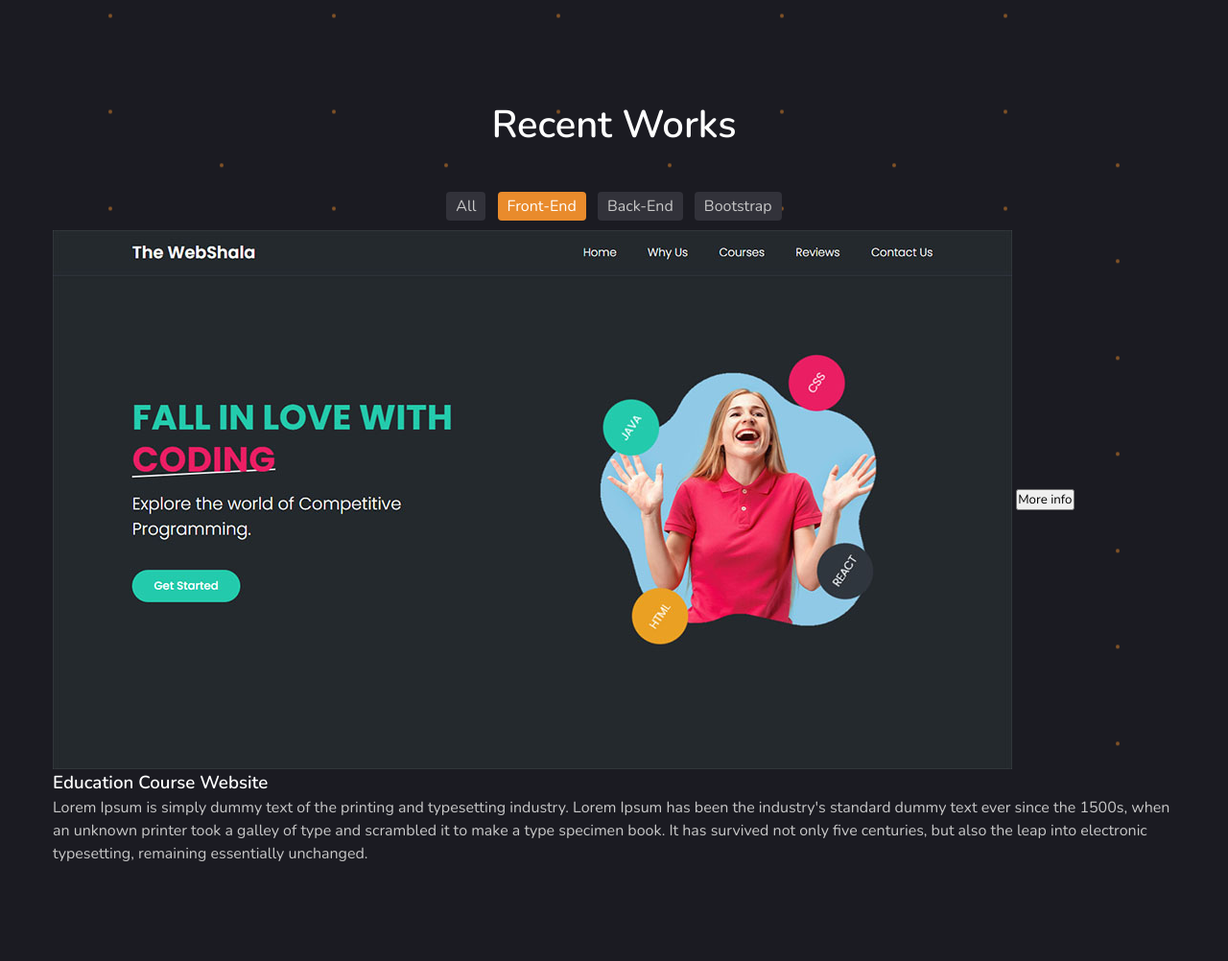
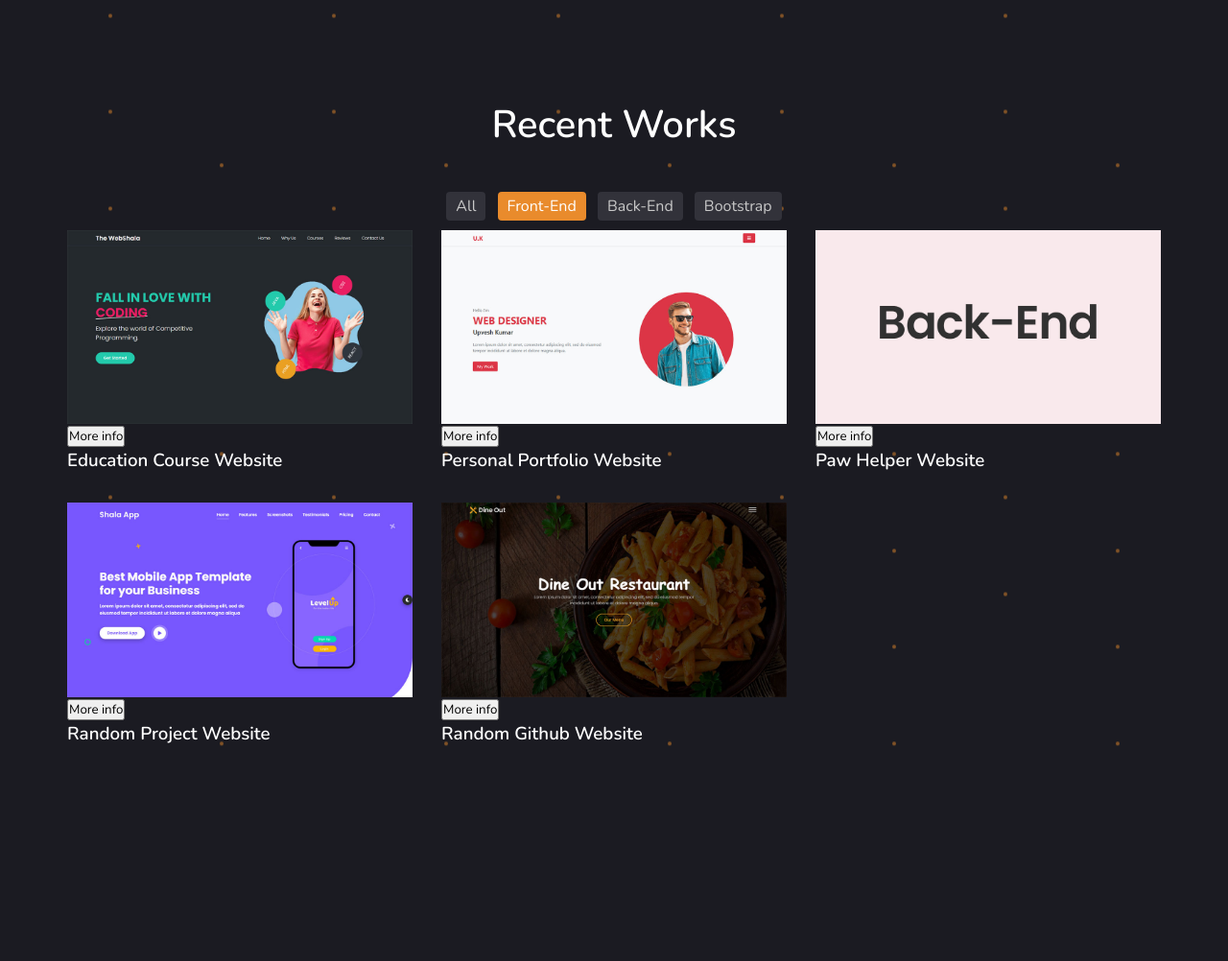
Before and after one commit to debodyuti1/portfolio-1, a PHP site: page / in a window 1280 px wide. Shown: the whole page at 96% size. After the commit the page ends 778 px from the top, so only its background shows below. Run offline with PHP 8.4, Linux system fonts and the light colour scheme.

Commit message:
Photos & Buttons added

```diff
--- a/css/style.css
+++ b/css/style.css
@@ -271,3 +271,15 @@ Portfolio Section
     color: var(--white);
     cursor: auto;
 }
+
+.portfolio-item{
+    width: calc((100% / 3) - 30px) ;
+    margin: 0 15px 30px;
+}
+.portfolio-item img{
+    width: 100%;
+}
+
+.portfolio-item-details{
+    display: none;
+}
--- a/index.html
+++ b/index.html
@@ -72,26 +72,97 @@
                             <p>Lorem Ipsum is simply dummy text of the printing and typesetting industry. Lorem Ipsum has been the industry's standard dummy text ever since the 1500s, when an unknown printer took a galley of type and scrambled it to make a type specimen book. It has survived not only five centuries, but also the leap into electronic typesetting, remaining essentially unchanged.</p>
                         </div>
                         <div class="general-info">
-                            <p></p>
+                            <p>Created - <span>4 December 2020</span></p>
+                            <p>Technologies Used - <span>HTML, CSS, Javascript</span></p>
+                            <p>Role - <span>Frontend Developer</span></p>
+                            <p>View Online - <span><a href="#" target="blank">www.domain.com</a></span></p>
                         </div>
                     </div>
                 </div>
                 <!-- Portfolio Item END -->
 
                 <!-- Portfolio Item START -->
-                <div class="portfolio-item" data-catagory="front-end,bootstrap"></div>
+                <div class="portfolio-item" data-catagory="front-end,bootstrap">
+                    <div class="portfolio-item-thumbnail">
+                        <img src="img/portfolio/2.jpg" alt="Thumbnail">
+                        <button type="button" class="btn more-info-btn">More info</button>
+                    </div>
+                    <h3 class="portfolio-item-title">Personal Portfolio Website</h3>
+                    <div class="portfolio-item-details">
+                        <div class="description">
+                            <p>Lorem Ipsum is simply dummy text of the printing and typesetting industry. Lorem Ipsum has been the industry's standard dummy text ever since the 1500s, when an unknown printer took a galley of type and scrambled it to make a type specimen book. It has survived not only five centuries, but also the leap into electronic typesetting, remaining essentially unchanged.</p>
+                        </div>
+                        <div class="general-info">
+                            <p>Created - <span>4 December 2020</span></p>
+                            <p>Technologies Used - <span>HTML, CSS, Javascript</span></p>
+                            <p>Role - <span>Developer</span></p>
+                            <p>View Online - <span><a href="#" target="blank">www.domain.com</a></span></p>
+                        </div>
+                    </div>
+                </div>
                 <!-- Portfolio Item END -->
 
                 <!-- Portfolio Item START -->
-                <div class="portfolio-item" data-catagory="back-end"></div>
+                <div class="portfolio-item" data-catagory="back-end">
+                    <div class="portfolio-item-thumbnail">
+                        <img src="img/portfolio/3.jpg" alt="Thumbnail">
+                        <button type="button" class="btn more-info-btn">More info</button>
+                    </div>
+                    <h3 class="portfolio-item-title">Paw Helper Website</h3>
+                    <div class="portfolio-item-details">
+                        <div class="description">
+                            <p>Lorem Ipsum is simply dummy text of the printing and typesetting industry. Lorem Ipsum has been the industry's standard dummy text ever since the 1500s, when an unknown printer took a galley of type and scrambled it to make a type specimen book. It has survived not only five centuries, but also the leap into electronic typesetting, remaining essentially unchanged.</p>
+                        </div>
+                        <div class="general-info">
+                            <p>Created - <span>4 December 2020</span></p>
+                            <p>Technologies Used - <span>HTML, CSS, Javascript</span></p>
+                            <p>Role - <span>Frontend Developer</span></p>
+                            <p>View Online - <span><a href="#" target="blank">www.domain.com</a></span></p>
+                        </div>
+                    </div>
+                </div>
                 <!-- Portfolio Item END -->
 
                 <!-- Portfolio Item START -->
-                <div class="portfolio-item" data-catagory="front-end,bootstrap"></div>
+                <div class="portfolio-item" data-catagory="front-end,bootstrap">
+                    <div class="portfolio-item-thumbnail">
+                        <img src="img/portfolio/4.jpg" alt="Thumbnail">
+                        <button type="button" class="btn more-info-btn">More info</button>
+                    </div>
+                    <h3 class="portfolio-item-title">Random Project Website</h3>
+                    <div class="portfolio-item-details">
+                        <div class="description">
+                            <p>Lorem Ipsum is simply dummy text of the printing and typesetting industry. Lorem Ipsum has been the industry's standard dummy text ever since the 1500s, when an unknown printer took a galley of type and scrambled it to make a type specimen book. It has survived not only five centuries, but also the leap into electronic typesetting, remaining essentially unchanged.</p>
+                        </div>
+                        <div class="general-info">
+                            <p>Created - <span>4 December 2020</span></p>
+                            <p>Technologies Used - <span>HTML, CSS, Javascript</span></p>
+                            <p>Role - <span>Frontend Developer</span></p>
+                            <p>View Online - <span><a href="#" target="blank">www.domain.com</a></span></p>
+                        </div>
+                    </div>
+                </div>
                 <!-- Portfolio Item END -->
 
                 <!-- Portfolio Item START -->
-                <div class="portfolio-item" data-catagory="front-end"></div>
+                <div class="portfolio-item" data-catagory="front-end">
+                    <div class="portfolio-item-thumbnail">
+                        <img src="img/portfolio/5.jpg" alt="Thumbnail">
+                        <button type="button" class="btn more-info-btn">More info</button>
+                    </div>
+                    <h3 class="portfolio-item-title">Random Github Website</h3>
+                    <div class="portfolio-item-details">
+                        <div class="description">
+                            <p>Lorem Ipsum is simply dummy text of the printing and typesetting industry. Lorem Ipsum has been the industry's standard dummy text ever since the 1500s, when an unknown printer took a galley of type and scrambled it to make a type specimen book. It has survived not only five centuries, but also the leap into electronic typesetting, remaining essentially unchanged.</p>
+                        </div>
+                        <div class="general-info">
+                            <p>Created - <span>4 December 2020</span></p>
+                            <p>Technologies Used - <span>HTML, CSS, Javascript</span></p>
+                            <p>Role - <span>Frontend Developer</span></p>
+                            <p>View Online - <span><a href="#" target="blank">www.domain.com</a></span></p>
+                        </div>
+                    </div>
+                </div>
                 <!-- Portfolio Item END -->
 
                 <!-- Portfolio Item START -->
```
